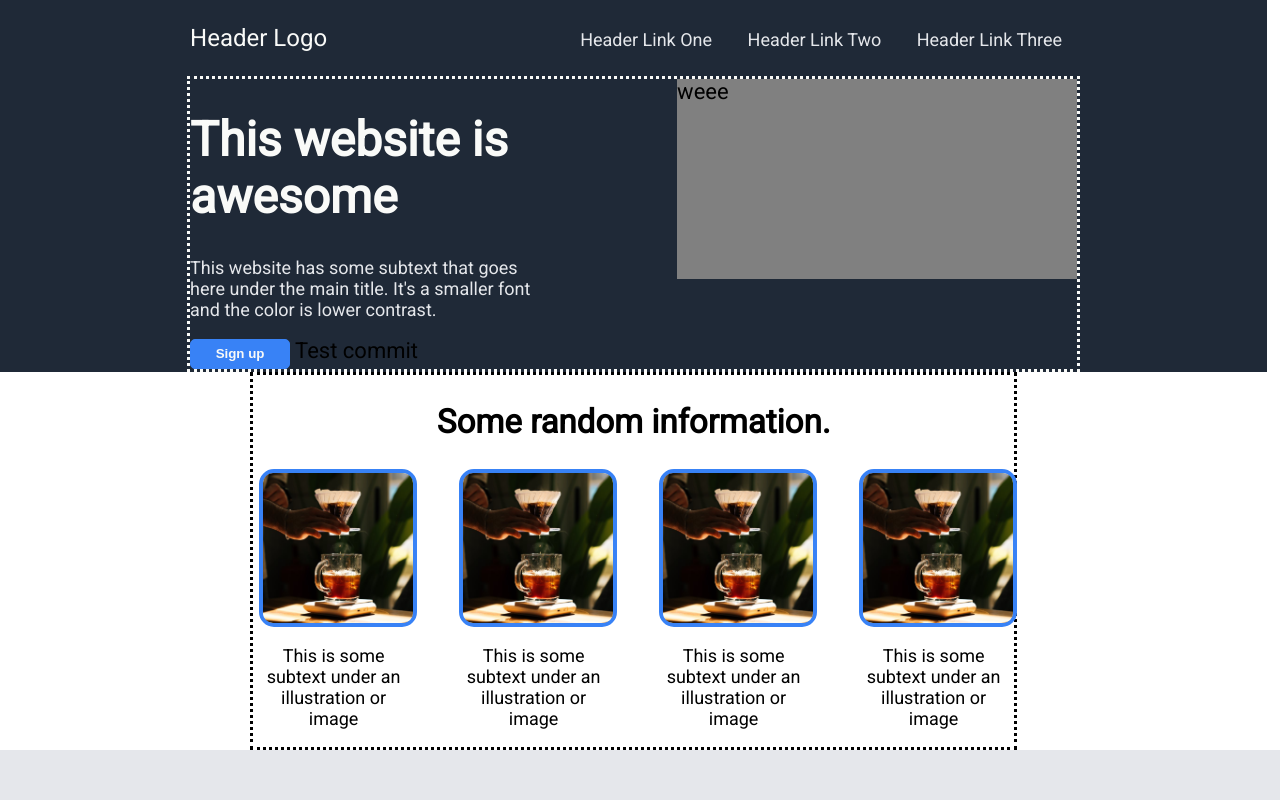
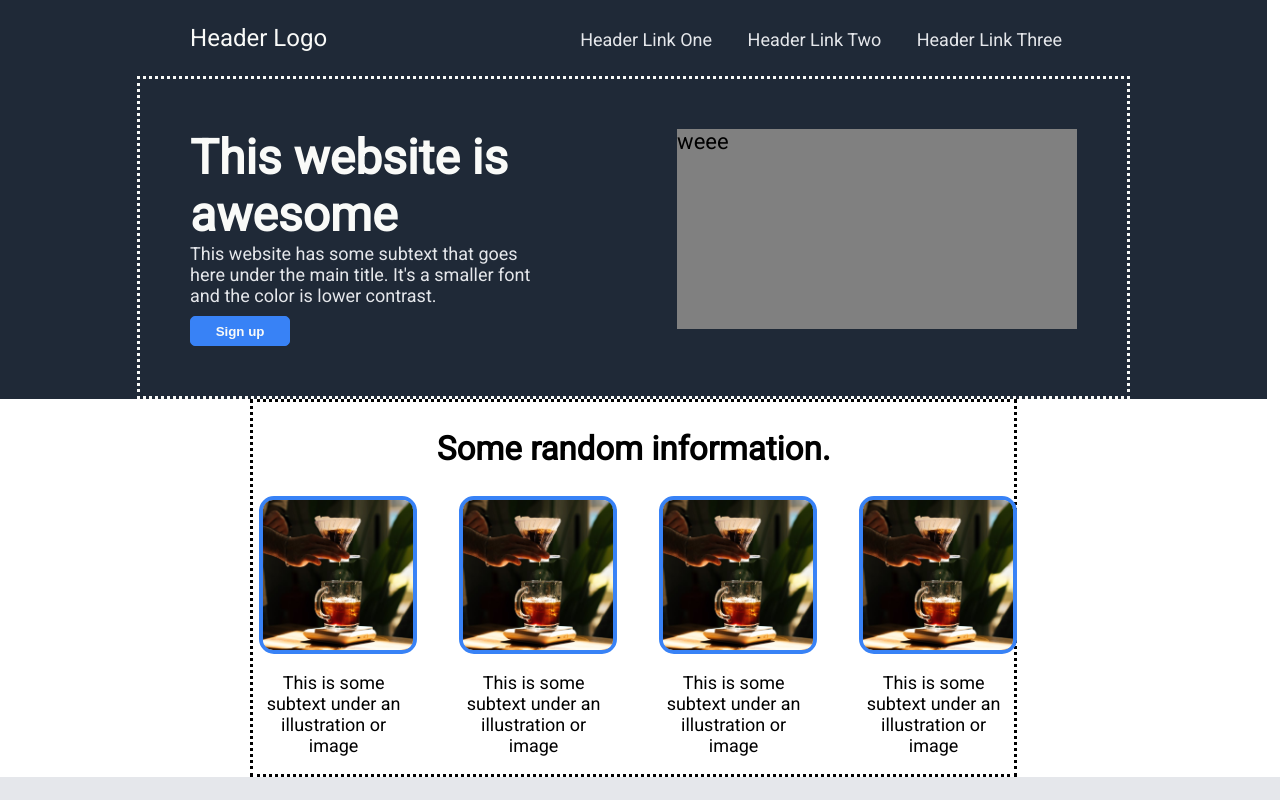
Before and after one commit to OskarSundelin/Odin_Landing_Page, a plain HTML site: page index.html in a window 1280 px wide. Shown: the top 800 px of the page. Drawn offline with Linux system fonts and the light colour scheme.

Commit message:
Work on heroSection to bring style closer to desired outcome

```diff
--- a/index.html
+++ b/index.html
@@ -24,13 +24,12 @@
 		<div class="heroContainer">
 			<div class="heroSection">
 				<div class="leftSide">
-					<h1>This website is awesome</h1>
-					<p>
+					<p class="mainText">This website is awesome</p>
+					<p class="subText">
 						This website has some subtext that goes here under the main title.
 						It's a smaller font and the color is lower contrast.
 					</p>
-					<button>Sign up</button>
-					Test commit
+					<button class="heroButton">Sign up</button>
 				</div>
 				<div class="rightSide">
 					<div class="imageBox">
@@ -92,6 +91,7 @@
 		<div class="footerContainer">
 			<div class="footer">
 				<p>Copyright (C) The Odin Project 2021</p>
+				<a href="https://www.pexels.com/sv-se/foto/dryck-glas-bord-vertikalt-skott-27915657/">Image Source</a>
 			</div>
 		</div>
 	</div>
--- a/style.css
+++ b/style.css
@@ -76,26 +76,34 @@ button {
 	display: flex;
 	justify-content: space-between;
 	gap: 15%;
+	padding: 50px;
 }
-.heroSection h1 {
+
+.leftSide {
+	flex: 1;
+	max-width: 50%;
+}
+
+.mainText {
 	font-size: 48px;
+	margin: 0;
 	color: #F9FAF8;
 	font-weight: 900;
 }
-.heroSection p {
+.subText {
 	font-size: 18px;
+	margin: 0;
 	color: #E5E7EB;
+}
+
+.heroButton {
+	margin-top: 10px;
 }
 
 .imageBox {
 	background-color: gray;
 	width: 400px;
 	height: 200px;
-}
-
-.leftSide {
-	flex: 1;
-	max-width: 50%;
 }
 
 .rightSide {
@@ -228,6 +236,7 @@ button {
 	font-size: 18px;
 
 	display: flex;
+	flex-direction: column;
 	justify-content: center;
 	align-items: center;
 }
```
